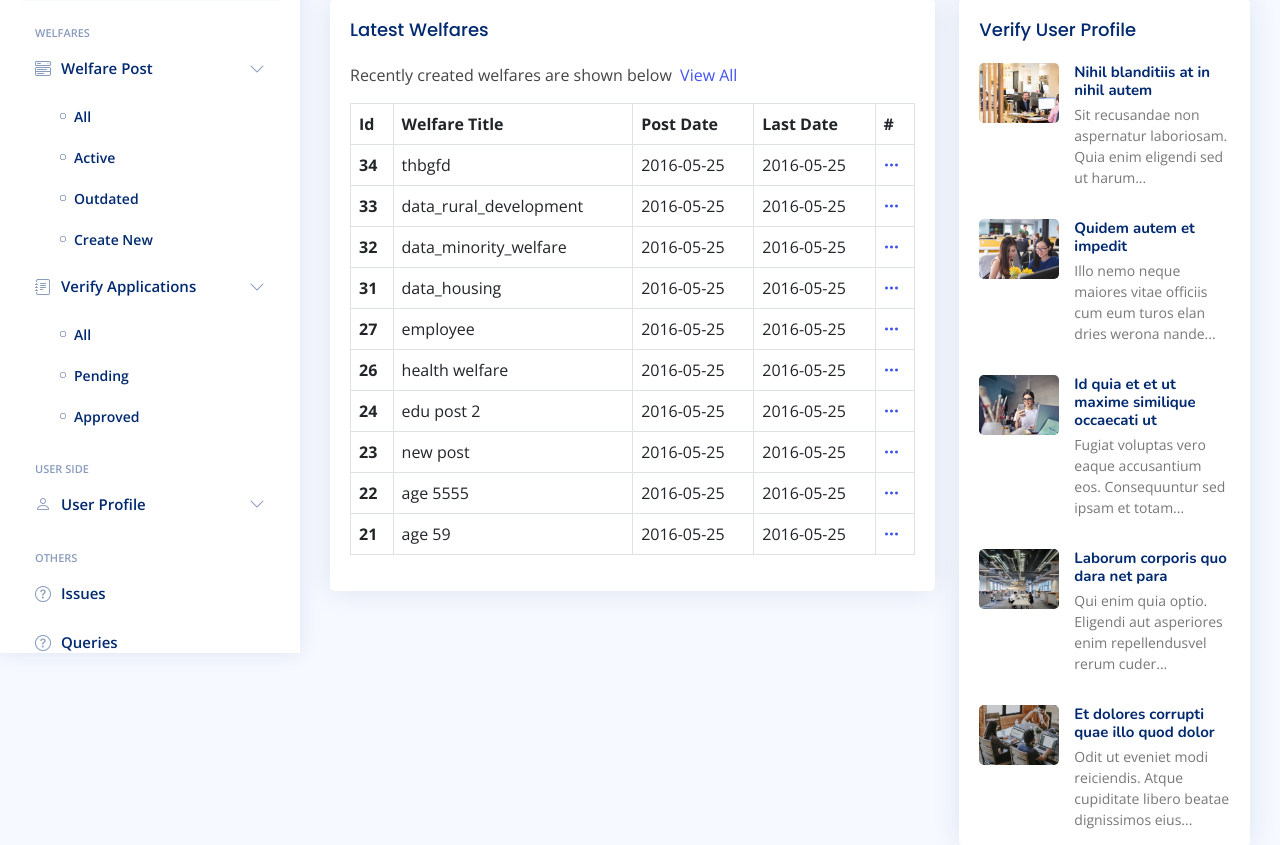
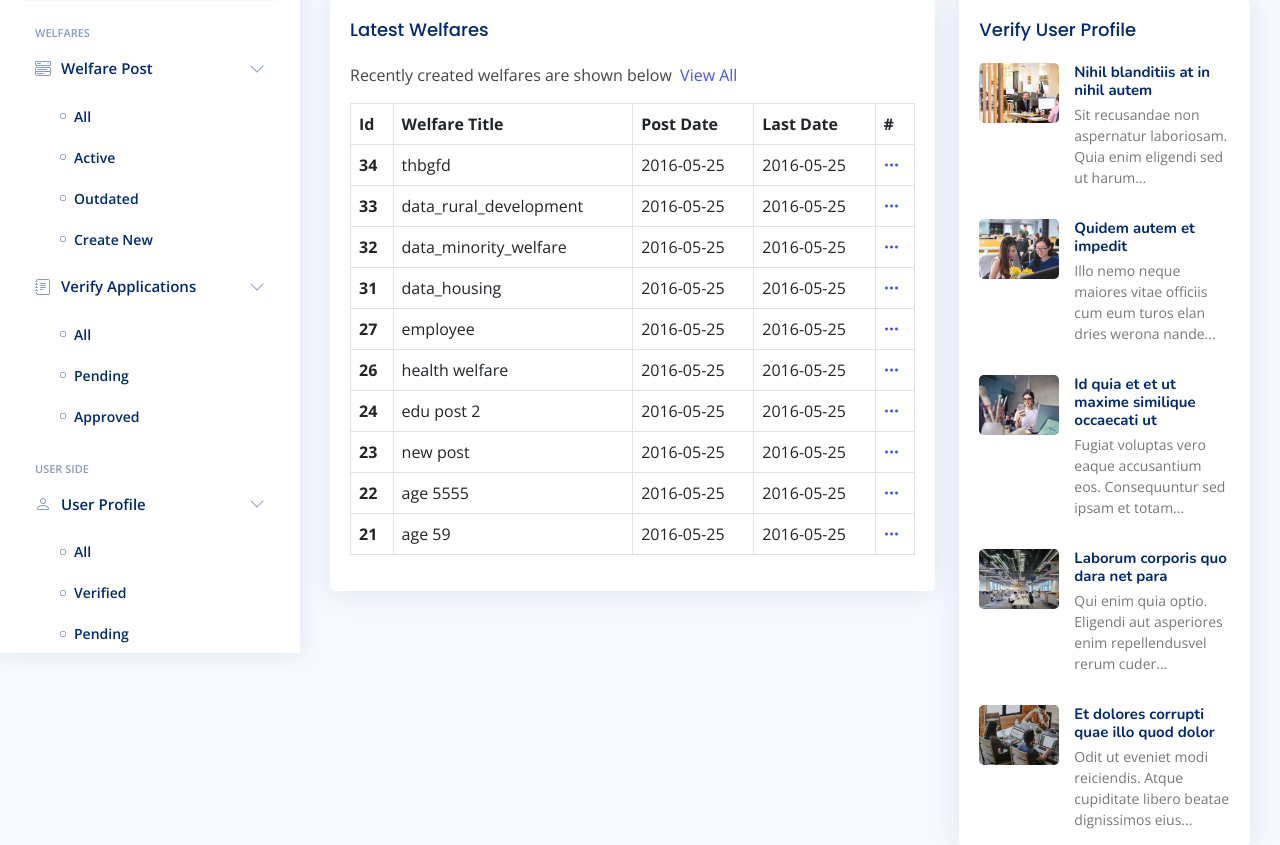
Before and after one commit to ridhun55/Welfare, a Django app: page /app_admin/ in a window 1280 px wide. Shown: the part 147-992 px from the top of the page. Run offline with Django 3.2, Linux system fonts and the light colour scheme; a user stored in the database is signed in; data comes from the database, SQL or seed files in the repository; both versions use the stored data as it was after the commit; parts of the project's set-up code (start-up, migrations or seed data) failed here and were passed over; some libraries are stand-ins or nearby versions.

Commit message:
Final updated

```diff
--- a/AdminApp/views.py
+++ b/AdminApp/views.py
@@ -591,7 +591,7 @@ from AdminApp.models import ReportAnIssue, AskQuery
 
 @login_required(login_url='login')
 def IssueView(request):
-    data = ReportAnIssue.objects.all()
+    data = ReportAnIssue.objects.all().order_by('-id')
     context = {
         'data':data
     }
--- a/Templates/Sidebar.html
+++ b/Templates/Sidebar.html
@@ -88,7 +88,7 @@
             <i class="bi bi-person"></i>
             <span>User Profile</span><i class="bi bi-chevron-down ms-auto"></i>
          </a>
-         <ul id="forms-nav2" class="nav-content collapse" data-bs-parent="#sidebar-nav">
+         <ul id="forms-nav2" class="nav-content collapse show" data-bs-parent="#sidebar-nav">
             <li>
                <a href="{% url 'user_profile_All' %}">
                   <i class="bi bi-circle"></i>
```
Also changed, not shown: db.sqlite3.
